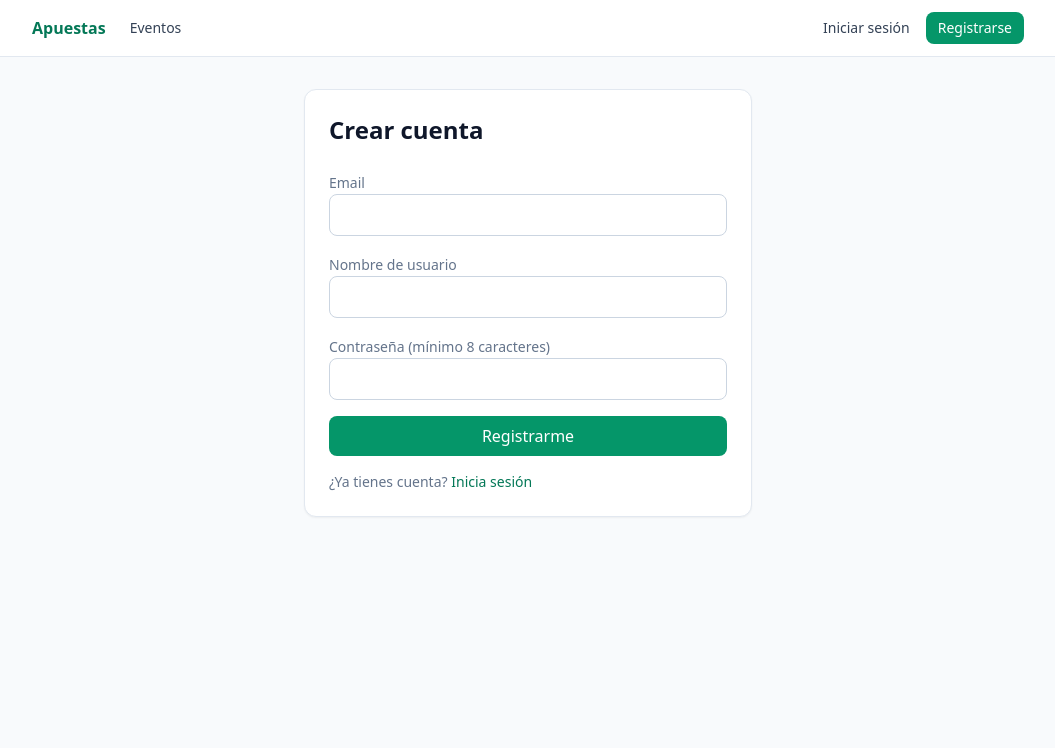
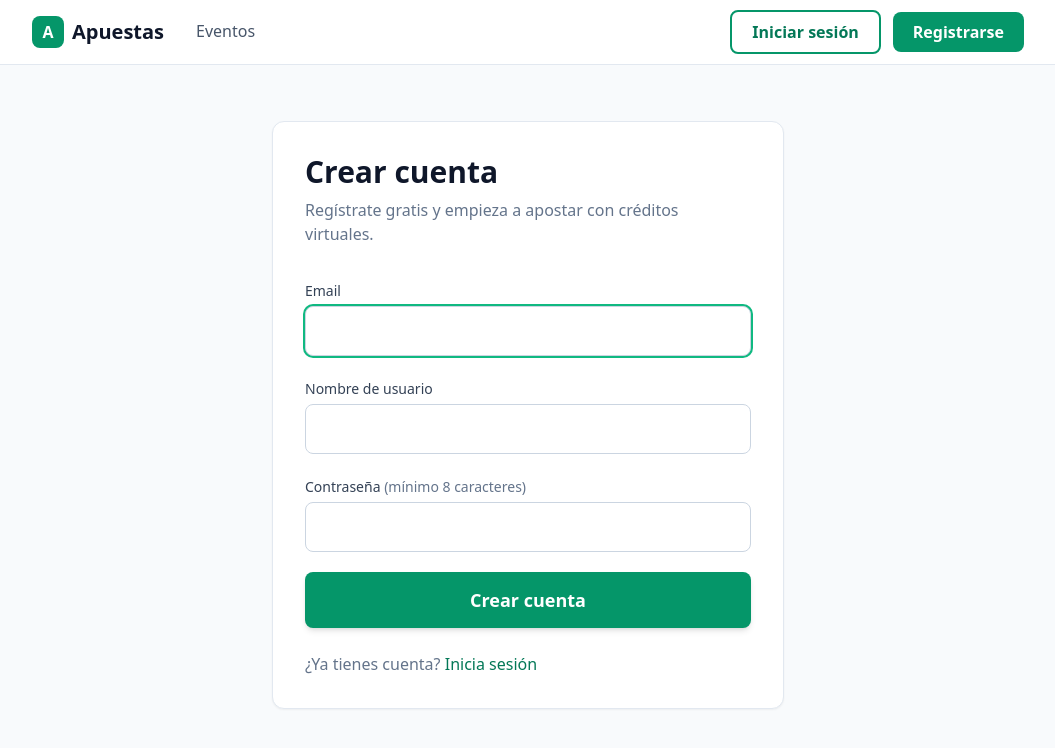
Before and after one commit to ricardofel/sistema-apuestas-deportivas, a FastAPI app: page /registro in a window 1280 px wide. Shown: the top 748 px of the page, without its empty margins (112-1167 px from the left). Run offline with FastAPI, Linux system fonts and the light colour scheme; parts of the project's set-up code (start-up, migrations or seed data) failed here and were passed over; some libraries are stand-ins or nearby versions.

Commit message:
feat: Consolida la configuración del proyecto y la interfaz de eventos
Este commit finaliza aspectos críticos de la configuración base del proyecto y extiende la funcionalidad del catálogo público de eventos. Se incluyen:

- Actualizaciones exhaustivas en `CLAUDE.md` y `README.md` para detallar reglas de arquitectura, asignación de roles, flujos de trabajo (migraciones, manejo de conflictos) y comandos de desarrollo.
- Implementación de la lógica y la interfaz web (`/eventos`) para listar y filtrar eventos deportivos, con soporte para HTMX.
- Adición del script `scripts/crear_admin.py` y sus tests para facilitar la creación de usuarios administradores.
- Mejoras significativas en la interfaz de usuario base (navbar, formularios) y en el sistema de plantillas (filtro `hora_local`).
- Ajuste en `app/db/session.py` para asegurar la correcta resolución de llaves foráneas entre módulos en la base de datos.

```diff
--- a/app/db/session.py
+++ b/app/db/session.py
@@ -18,3 +18,7 @@ def configurar_sqlite(dbapi_connection, connection_record):
 
 
 SessionLocal = sessionmaker(bind=engine, autoflush=False, expire_on_commit=False)
+
+# Las llaves foráneas entre módulos (ej. transacciones -> boletos) solo se resuelven si todos
+# los modelos están importados; hacerlo aquí cubre al servidor y a los scripts.
+import app.db.registry  # noqa: E402, F401
--- a/app/web/templates/auth/registro.html
+++ b/app/web/templates/auth/registro.html
@@ -3,32 +3,36 @@
 {% block titulo %}Crear cuenta{% endblock %}
 
 {% block contenido %}
-<div class="max-w-md mx-auto bg-white rounded-xl shadow-sm border border-slate-200 p-6">
-  <h1 class="text-2xl font-semibold text-slate-900">Crear cuenta</h1>
+<div class="max-w-lg mx-auto mt-6 bg-white rounded-xl shadow-sm border border-slate-200 p-8">
+  <h1 class="text-3xl font-semibold text-slate-900">Crear cuenta</h1>
+  <p class="text-slate-500 mt-2">Regístrate gratis y empieza a apostar con créditos virtuales.</p>
 
   {% if error %}
-  <p class="mt-4 bg-rose-100 text-rose-800 text-sm px-3 py-2 rounded-lg">{{ error }}</p>
+  <p class="mt-6 bg-rose-100 text-rose-800 px-4 py-3 rounded-lg">{{ error }}</p>
   {% endif %}
 
-  <form method="post" action="/registro" class="mt-6 space-y-4">
+  <form method="post" action="/registro" class="mt-8 space-y-5">
     <div>
-      <label for="email" class="text-sm text-slate-500">Email</label>
-      <input id="email" name="email" type="email" required value="{{ email }}"
-             class="w-full border border-slate-300 rounded-lg px-3 py-2 focus:ring-2 focus:ring-emerald-500 focus:outline-none">
+      <label for="email" class="text-sm font-medium text-slate-700">Email</label>
+      <input id="email" name="email" type="email" required autofocus value="{{ email }}"
+             class="mt-1 w-full border border-slate-300 rounded-lg px-4 py-3 text-base focus:ring-2 focus:ring-emerald-500 focus:outline-none">
     </div>
     <div>
-      <label for="nombre_usuario" class="text-sm text-slate-500">Nombre de usuario</label>
+      <label for="nombre_usuario" class="text-sm font-medium text-slate-700">Nombre de usuario</label>
       <input id="nombre_usuario" name="nombre_usuario" type="text" required minlength="3" maxlength="50" value="{{ nombre_usuario }}"
-             class="w-full border border-slate-300 rounded-lg px-3 py-2 focus:ring-2 focus:ring-emerald-500 focus:outline-none">
+             class="mt-1 w-full border border-slate-300 rounded-lg px-4 py-3 text-base focus:ring-2 focus:ring-emerald-500 focus:outline-none">
     </div>
     <div>
-      <label for="password" class="text-sm text-slate-500">Contraseña (mínimo 8 caracteres)</label>
+      <label for="password" class="text-sm font-medium text-slate-700">Contraseña <span class="font-normal text-slate-500">(mínimo 8 caracteres)</span></label>
       <input id="password" name="password" type="password" required minlength="8"
-             class="w-full border border-slate-300 rounded-lg px-3 py-2 focus:ring-2 focus:ring-emerald-500 focus:outline-none">
+             class="mt-1 w-full border border-slate-300 rounded-lg px-4 py-3 text-base focus:ring-2 focus:ring-emerald-500 focus:outline-none">
     </div>
-    <button type="submit" class="w-full bg-emerald-600 hover:bg-emerald-700 text-white font-medium px-4 py-2 rounded-lg transition">Registrarme</button>
+    <button type="submit"
+            class="w-full bg-emerald-600 hover:bg-emerald-700 text-white text-lg font-semibold px-6 py-3.5 rounded-lg shadow-md hover:shadow-lg transition">
+      Crear cuenta
+    </button>
   </form>
 
-  <p class="mt-4 text-sm text-slate-500">¿Ya tienes cuenta? <a href="/login" class="text-emerald-700 hover:underline">Inicia sesión</a></p>
+  <p class="mt-6 text-slate-500">¿Ya tienes cuenta? <a href="/login" class="text-emerald-700 font-medium hover:underline">Inicia sesión</a></p>
 </div>
 {% endblock %}
--- a/app/web/templates/base.html
+++ b/app/web/templates/base.html
@@ -13,7 +13,14 @@
   Paleta: slate base, emerald acciones/positivo, amber pendiente, rose negativo.
 
   Las plantillas reciben `usuario` (o nada si no hay sesión) en el contexto.
+  Las fechas se guardan en UTC: mostrarlas con el filtro `| hora_local` (hora de Ecuador).
+  El menú marca la sección activa según la URL; para una sección nueva basta añadir un enlace(...).
 #}
+{% macro enlace(href, texto) %}
+{% set activo = request.url.path == href or request.url.path.startswith(href + "/") %}
+<a href="{{ href }}"{% if activo %} aria-current="page"{% endif %}
+   class="flex items-center h-full border-b-2 text-base font-medium transition {{ 'border-emerald-600 text-emerald-700' if activo else 'border-transparent text-slate-600 hover:text-emerald-700' }}">{{ texto }}</a>
+{% endmacro %}
 <!DOCTYPE html>
 <html lang="es" class="h-full bg-slate-50">
 <head>
@@ -27,28 +34,33 @@
 </head>
 <body class="min-h-full text-slate-700">
   <nav class="bg-white border-b border-slate-200">
-    <div class="max-w-5xl mx-auto px-4 h-14 flex items-center justify-between">
-      <div class="flex items-center gap-6">
-        <a href="/" class="font-semibold text-emerald-700">Apuestas</a>
-        <a href="/eventos" class="text-sm hover:text-emerald-700">Eventos</a>
-        {% if usuario %}
-        <a href="/mis-boletos" class="text-sm hover:text-emerald-700">Mis boletos</a>
-        <a href="/billetera" class="text-sm hover:text-emerald-700">Billetera</a>
-        {% if usuario.rol == "ADMIN" %}
-        <a href="/admin" class="text-sm hover:text-emerald-700">Admin</a>
-        {% endif %}
-        {% endif %}
+    <div class="max-w-5xl mx-auto px-4 h-16 flex items-center justify-between">
+      <div class="flex items-center gap-8 h-full">
+        <a href="/" class="flex items-center gap-2 text-xl font-bold text-slate-900">
+          <span class="inline-flex h-8 w-8 items-center justify-center rounded-lg bg-emerald-600 text-white text-base">A</span>
+          Apuestas
+        </a>
+        <div class="flex items-stretch gap-6 h-full">
+          {{ enlace("/eventos", "Eventos") }}
+          {% if usuario %}
+          {{ enlace("/mis-boletos", "Mis boletos") }}
+          {{ enlace("/billetera", "Billetera") }}
+          {% if usuario.rol == "ADMIN" %}
+          {{ enlace("/admin", "Admin") }}
+          {% endif %}
+          {% endif %}
+        </div>
       </div>
-      <div class="flex items-center gap-4 text-sm">
+      <div class="flex items-center gap-3">
         {% if usuario %}
         {% include "billetera/_saldo_nav.html" %}
-        <span class="text-slate-500">{{ usuario.nombre_usuario }}</span>
+        <span class="text-slate-600 font-medium">{{ usuario.nombre_usuario }}</span>
         <form method="post" action="/logout">
-          <button type="submit" class="hover:text-emerald-700">Salir</button>
+          <button type="submit" class="border border-slate-300 text-slate-700 hover:bg-slate-100 font-medium px-4 py-2 rounded-lg transition">Salir</button>
         </form>
         {% else %}
-        <a href="/login" class="hover:text-emerald-700">Iniciar sesión</a>
-        <a href="/registro" class="bg-emerald-600 hover:bg-emerald-700 text-white font-medium px-3 py-1.5 rounded-lg transition">Registrarse</a>
+        <a href="/login" class="border-2 border-emerald-600 text-emerald-700 hover:bg-emerald-50 font-semibold px-5 py-2 rounded-lg transition">Iniciar sesión</a>
+        <a href="/registro" class="bg-emerald-600 hover:bg-emerald-700 text-white font-semibold px-5 py-2 rounded-lg transition">Registrarse</a>
         {% endif %}
       </div>
     </div>
--- a/app/web/templates/billetera/_saldo_nav.html
+++ b/app/web/templates/billetera/_saldo_nav.html
@@ -1 +1 @@
-<span id="saldo-nav" hx-get="/web/saldo" hx-trigger="saldo-actualizado from:body" hx-swap="outerHTML" class="font-medium text-slate-900">{{ usuario.saldo }} créditos</span>
+<span id="saldo-nav" hx-get="/web/saldo" hx-trigger="saldo-actualizado from:body" hx-swap="outerHTML" class="bg-emerald-50 text-emerald-800 font-semibold px-3 py-1.5 rounded-lg">{{ usuario.saldo }} créditos</span>
--- a/app/web/templates/billetera/index.html
+++ b/app/web/templates/billetera/index.html
@@ -35,7 +35,7 @@
         <tbody>
           {% for t in transacciones %}
           <tr class="border-b border-slate-100">
-            <td class="py-2 pr-4 whitespace-nowrap">{{ t.creado_en.strftime('%d/%m/%Y %H:%M') }}</td>
+            <td class="py-2 pr-4 whitespace-nowrap">{{ t.creado_en | hora_local }}</td>
             <td class="py-2 pr-4"><span class="{{ estilos_tipo[t.tipo.value] }} text-xs px-2 py-1 rounded-full">{{ t.tipo.value }}</span></td>
             <td class="py-2 pr-4 text-slate-500">{{ t.descripcion or "" }}</td>
             <td class="py-2 pr-4 text-right font-medium {{ 'text-rose-700' if t.monto < 0 else 'text-emerald-700' }}">{{ '{:+.2f}'.format(t.monto) }}</td>
```
Also changed, not shown: CLAUDE.md (+48 -27 lines), app/modules/catalogo/service.py (+24 -6 lines), app/web/catalogo.py (+26 -1 lines), app/web/templates/auth/login.html (+15 -11 lines), app/web/templating.py (+11 -0 lines), scripts/crear_admin.py (added, +51 -0 lines), tests/test_crear_admin.py (added, +30 -0 lines), README.md.
